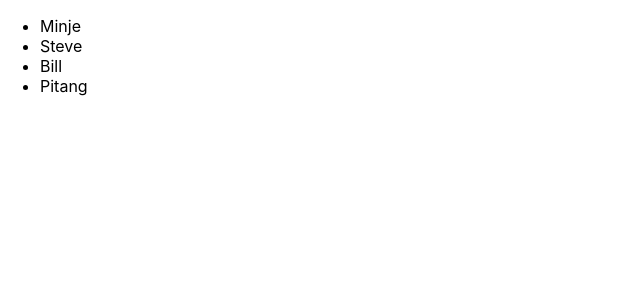
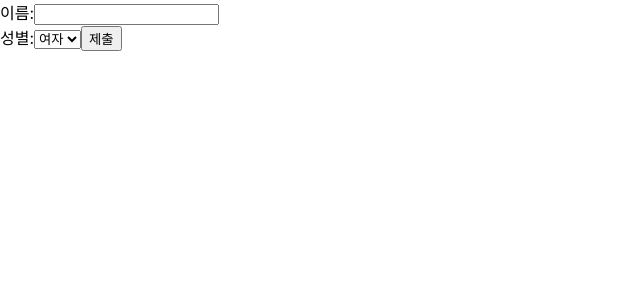
Before and after one commit to pitangland/javascript-ready, a React (Create React App) app in the folder pitang-project-1/: page / in a window 1280 px wide. Shown: the top 300 px of the page, without its empty margins (0-640 px from the left). Built offline with nearby package versions, Linux system fonts and the light colour scheme.

Commit message:
11/5 Forms

```diff
--- /dev/null
+++ b/pitang-project-1/src/chapter_11/SignUp.jsx
@@ -0,0 +1,39 @@
+import React, { useState } from "react";
+
+function SignUp(props) {
+    const [name, setName] = useState("");
+    const [gender, setGender] = useState("여자");
+
+    const handleChangeName = (event) => {
+        setName(event.target.value);
+    };
+
+    const handleChangeGender = (event) => {
+        setGender(event.target.value);
+    };
+
+    const handleSubmit = (event) => {
+        alert(`이름: ${name}, 성별: ${gender}`);
+        event.preventDefault();
+    };
+
+    return (
+        <form onSubmit={handleSubmit}>
+            <label>
+                이름:
+                <input type="text" value={name} onChange={handleChangeName} />
+            </label>
+            <br />
+            <label>
+                성별:
+                <select value={gender} onChange={handleChangeGender}>
+                    <option value="여자">여자</option>
+                    <option value="남자">남자</option>
+                </select>
+            </label>
+            <button type="submit">제출</button>
+        </form>
+    );
+}
+
+export default SignUp;
--- a/pitang-project-1/src/index.js
+++ b/pitang-project-1/src/index.js
@@ -12,6 +12,7 @@ import Accommodate from './chapter_07/Accommodate';
 import ConfirmButton from './chapter_08/ComfirmButton';
 import LandingPage from './chapter_09/LandingPage';
 import AttendanceBook from './chapter_10/AttendanceBook';
+import SignUp from './chapter_11/SignUp';
 
 const root = ReactDOM.createRoot(document.getElementById('root'));
 
@@ -20,7 +21,7 @@ const root = ReactDOM.createRoot(document.getElementById('root'));
 
 root.render (
   <React.StrictMode>
-    <AttendanceBook />
+    <SignUp />
   </React.StrictMode>,
   document.getElementById('root')
 );
```
